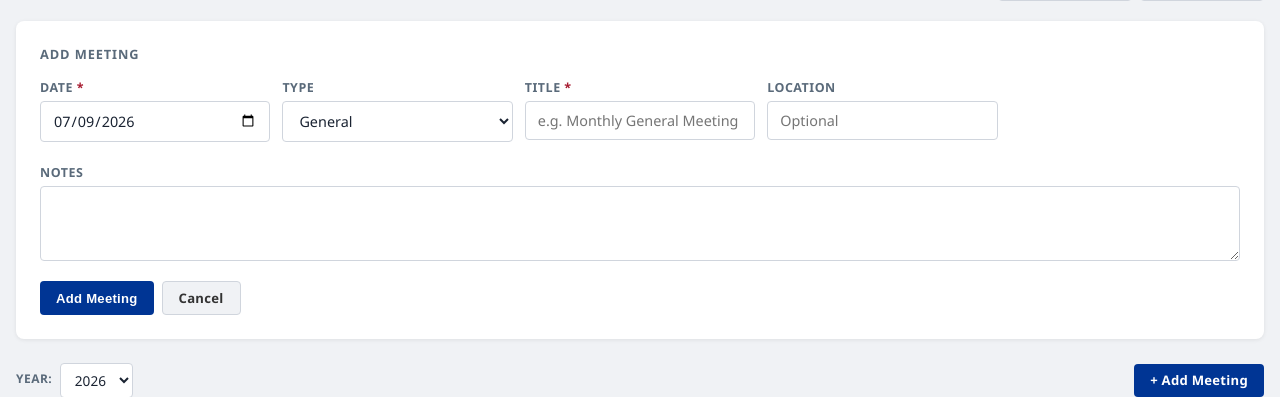
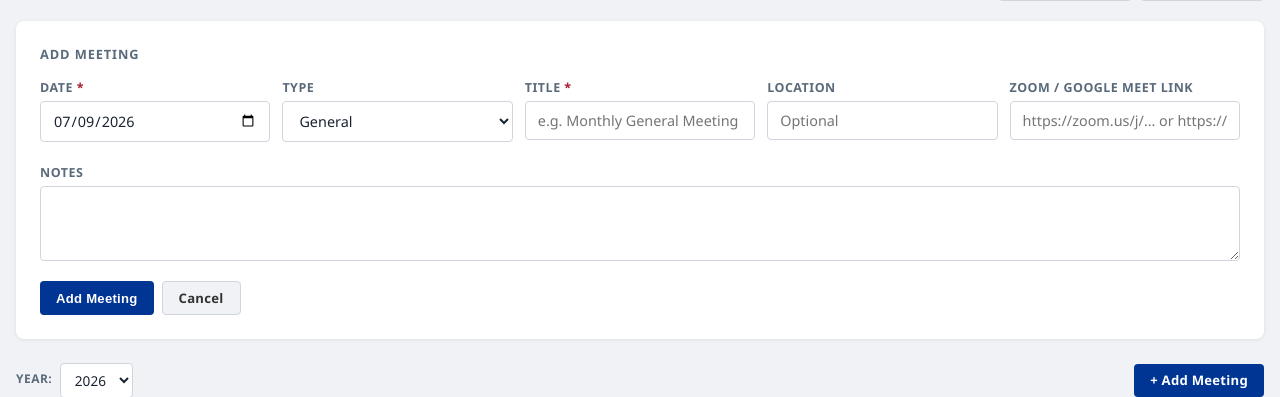
Before and after one commit to mijohnst/usafa-alabama-parents, a PHP site: page /admin/minutes.php?add=1 in a window 1280 px wide. Shown: the part 121-518 px from the top of the page. Run offline with PHP 8.4, Linux system fonts and the light colour scheme; the visitor is signed in with stand-in values (Sample User, id 1); data that the repository does not hold is empty; a stand-in replaces the project's code that opens the database connection; some libraries are stand-ins or nearby versions.

Commit message:
Add Save Attendance button at top and meeting link field to Minutes
Take Attendance now has a Save button next to Mark All Present/Clear
All at the top, not just at the bottom of a long member list.

Meetings can now store a Zoom/Google Meet URL (validated as http(s)),
shown as a Join link under Location in the Meeting Minutes table.
Requires running admin/migrate_meeting_link.sql once in phpMyAdmin.

Co-Authored-By: Claude Sonnet 5 <noreply@anthropic.com>

```diff
--- a/admin/attendance.php
+++ b/admin/attendance.php
@@ -216,6 +216,7 @@ admin_header('Take Attendance — ' . h($meeting['title']));
     <div style="display:flex;gap:.5rem;flex-wrap:wrap">
       <button type="button" class="btn btn-secondary btn-sm" onclick="markAll(true)">Mark All Present</button>
       <button type="button" class="btn btn-secondary btn-sm" onclick="markAll(false)">Clear All</button>
+      <button type="submit" class="btn btn-primary btn-sm">Save Attendance</button>
     </div>
   </div>
 
--- /dev/null
+++ b/admin/migrate_meeting_link.sql
@@ -0,0 +1,3 @@
+-- Run this in phpMyAdmin → alabkmgg_members → SQL tab
+ALTER TABLE `club_meetings`
+  ADD COLUMN `meeting_link` VARCHAR(500) NOT NULL DEFAULT '' AFTER `location`;
--- a/admin/minutes.php
+++ b/admin/minutes.php
@@ -22,15 +22,18 @@ if ($_SERVER['REQUEST_METHOD'] === 'POST') {
         $type  = $_POST['meeting_type'] ?? 'general';
         $title = trim($_POST['title'] ?? '');
         $loc   = trim($_POST['location'] ?? '');
+        $link  = trim($_POST['meeting_link'] ?? '');
         $notes = trim($_POST['notes'] ?? '');
         if (!in_array($type, ['general','board','special','other'])) $type = 'general';
         if ($date === '' || !preg_match('/^\d{4}-\d{2}-\d{2}$/', $date)) {
             $error = 'Meeting date is required.';
         } elseif ($title === '') {
             $error = 'Title is required.';
+        } elseif ($link !== '' && !preg_match('/^https?:\/\//i', $link)) {
+            $error = 'Meeting link must start with https:// or http://';
         } else {
-            $s = $pdo->prepare("INSERT INTO club_meetings (meeting_date, meeting_type, title, location, notes, created_by) VALUES (?,?,?,?,?,?)");
-            $s->execute([$date, $type, $title, $loc, $notes, $_SESSION['user_id']??null]);
+            $s = $pdo->prepare("INSERT INTO club_meetings (meeting_date, meeting_type, title, location, meeting_link, notes, created_by) VALUES (?,?,?,?,?,?,?)");
+            $s->execute([$date, $type, $title, $loc, $link, $notes, $_SESSION['user_id']??null]);
             $msg = 'Meeting added.';
         }
     }
@@ -41,15 +44,18 @@ if ($_SERVER['REQUEST_METHOD'] === 'POST') {
         $type  = $_POST['meeting_type'] ?? 'general';
         $title = trim($_POST['title'] ?? '');
         $loc   = trim($_POST['location'] ?? '');
+        $link  = trim($_POST['meeting_link'] ?? '');
         $notes = trim($_POST['notes'] ?? '');
         if (!in_array($type, ['general','board','special','other'])) $type = 'general';
         if ($id < 1 || $date === '' || !preg_match('/^\d{4}-\d{2}-\d{2}$/', $date)) {
             $error = 'Invalid input.';
         } elseif ($title === '') {
             $error = 'Title is required.';
+        } elseif ($link !== '' && !preg_match('/^https?:\/\//i', $link)) {
+            $error = 'Meeting link must start with https:// or http://';
         } else {
-            $s = $pdo->prepare("UPDATE club_meetings SET meeting_date=?, meeting_type=?, title=?, location=?, notes=? WHERE id=?");
-            $s->execute([$date, $type, $title, $loc, $notes, $id]);
+            $s = $pdo->prepare("UPDATE club_meetings SET meeting_date=?, meeting_type=?, title=?, location=?, meeting_link=?, notes=? WHERE id=?");
+            $s->execute([$date, $type, $title, $loc, $link, $notes, $id]);
             $msg = 'Meeting updated.';
         }
     }
@@ -225,6 +231,11 @@ echo show_flash();
         <input type="text" name="location" class="form-control" maxlength="200"
                value="<?= h($edit_meeting['location'] ?? '') ?>" placeholder="Optional">
       </div>
+      <div class="form-group">
+        <label>Zoom / Google Meet Link</label>
+        <input type="url" name="meeting_link" class="form-control" maxlength="500"
+               value="<?= h($edit_meeting['meeting_link'] ?? '') ?>" placeholder="https://zoom.us/j/… or https://meet.google.com/…">
+      </div>
     </div>
     <div class="form-group" style="margin-top:.5rem">
       <label>Notes</label>
@@ -281,7 +292,12 @@ echo show_flash();
       <?= h($m['title']) ?>
       <?php if ($m['notes']): ?><div style="font-size:.72rem;color:#9aa5b4;margin-top:.15rem"><?= h(mb_strimwidth($m['notes'],0,80,'…')) ?></div><?php endif; ?>
     </td>
-    <td><?= $m['location'] ? h($m['location']) : '<span style="color:#c0c8d4">—</span>' ?></td>
+    <td>
+      <?= $m['location'] ? h($m['location']) : '<span style="color:#c0c8d4">—</span>' ?>
+      <?php if (!empty($m['meeting_link'])): ?>
+        <div><a href="<?= h($m['meeting_link']) ?>" target="_blank" rel="noopener" style="font-size:.75rem;color:#003594;font-weight:600;text-decoration:none">🔗 Join</a></div>
+      <?php endif; ?>
+    </td>
     <td>
       <?php if ($m['minutes_file']): ?>
         <a href="minutes-serve.php?id=<?= (int)$m['id'] ?>" target="_blank" style="color:#003594;font-size:.78rem;font-weight:600;text-decoration:none">📄 View</a>
```
